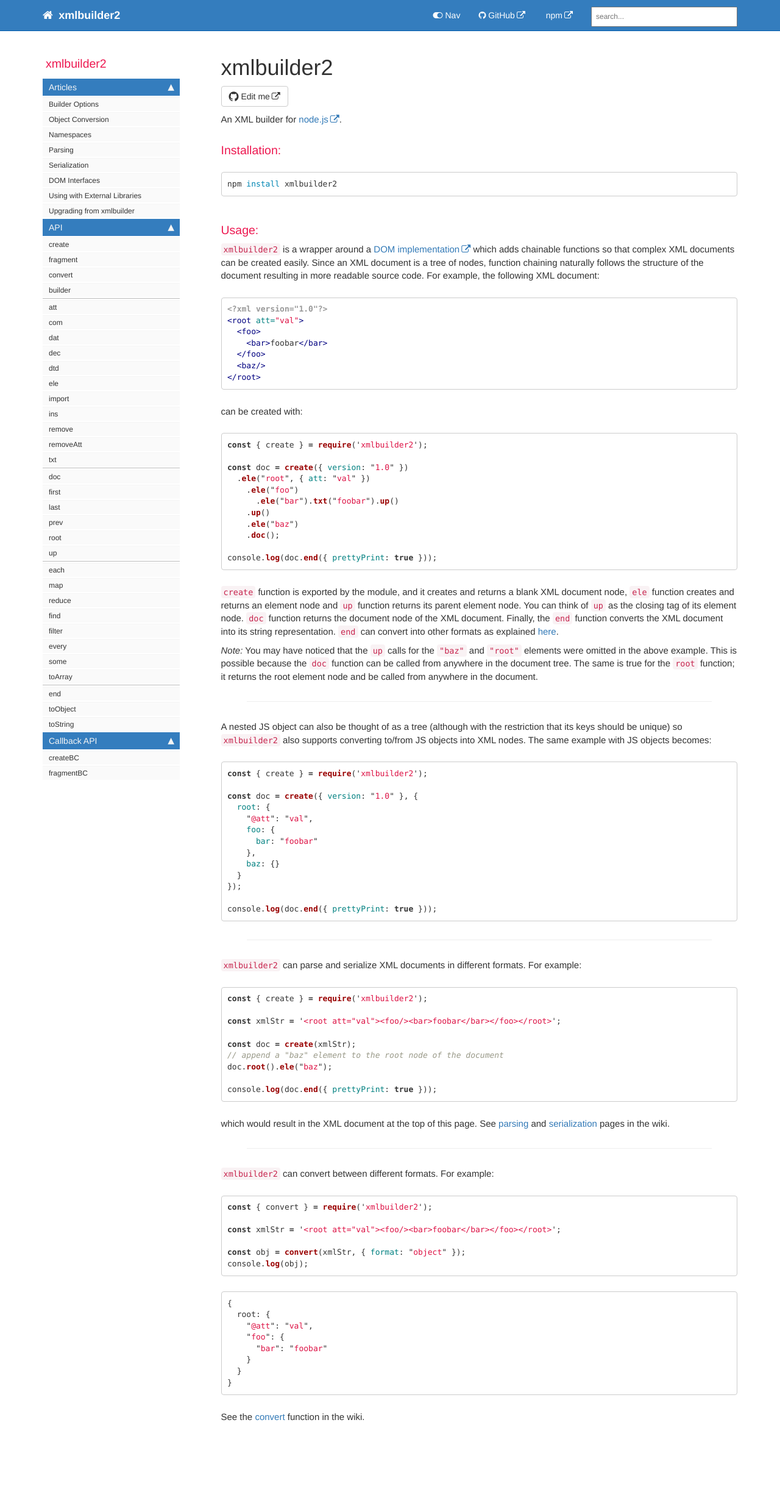
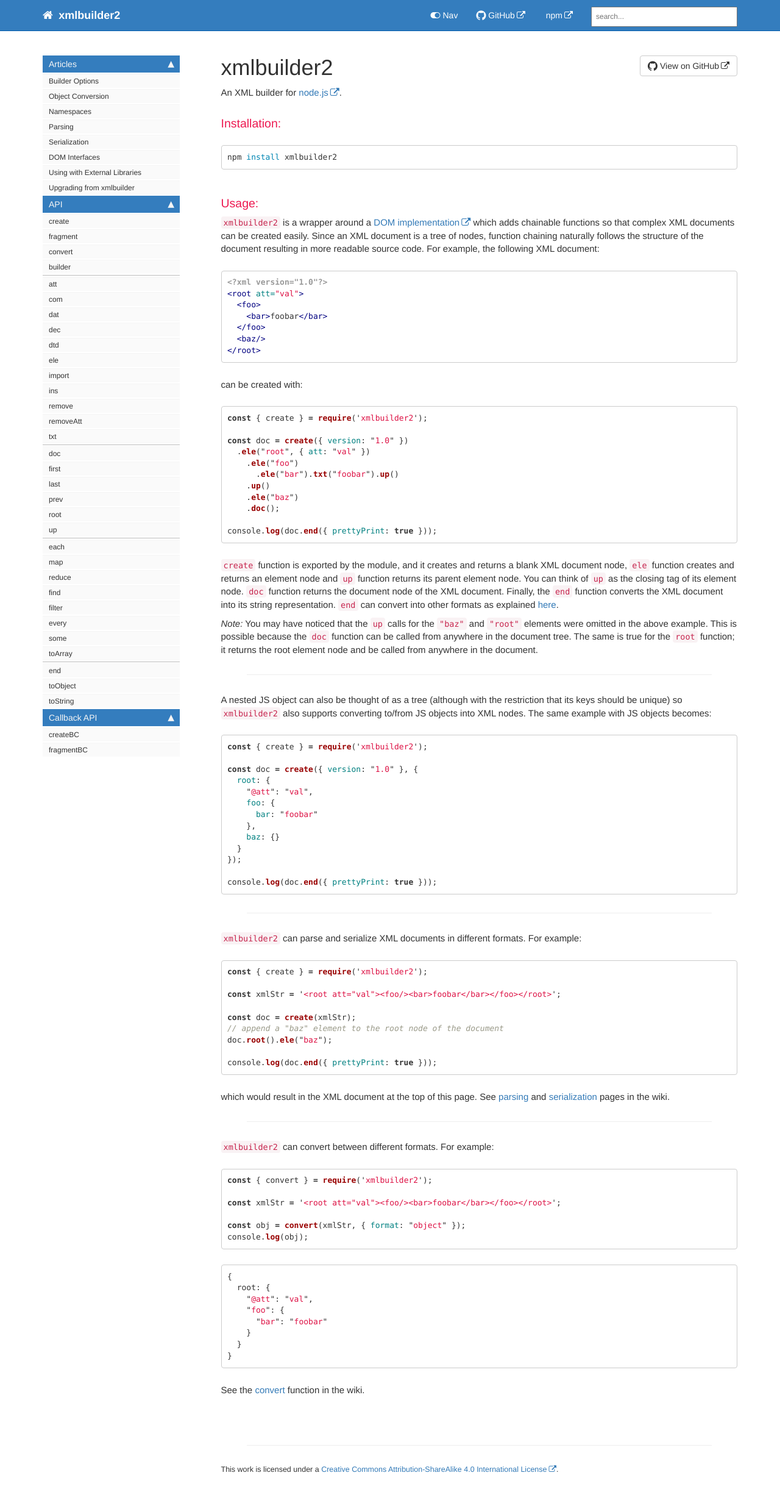
Before and after one commit to oozcitak/xmlbuilder2, a Jekyll site: the page built from docs/index.md, in a window 1280 px wide. Shown: the whole page at 61% size. Built offline with Jekyll 4.4.1, drawn with Linux system fonts in a browser that asks for light colours; comment, search, counter and statistics services are not loaded; before the commit the page ends 2364 px from its top, so only the background shows below that.

Commit message:
Fix GitHub and license links

```diff
--- a/docs/_config.yml
+++ b/docs/_config.yml
@@ -12,7 +12,7 @@
 company_name: Your company
 # this appears in the footer
 
-github_editme_path: oozcitak/xmlbuilder2/blob/gh-pages/
+github_editme_path: oozcitak/xmlbuilder2/blob/master/docs/
 # if you're using Github, provide the basepath to the branch you've created for reviews, following the sample here. if not, leave this value blank.
 
 google_analytics: UA-66296557-1
--- a/docs/_data/sidebars/api_sidebar.yml
+++ b/docs/_data/sidebars/api_sidebar.yml
@@ -1,7 +1,7 @@
 # This is your sidebar TOC. The sidebar code loops through sections here and provides the appropriate formatting.
 
 entries:
-- product: xmlbuilder2
+- product:
 - title: API
   levels: one
   folders:
--- a/docs/_data/topnav.yml
+++ b/docs/_data/topnav.yml
@@ -3,7 +3,7 @@
 topnav:
 - title: Topnav
   items:
-    - title: '<i class="fa fa-github"></i> GitHub'
+    - title: '<i class="fa fa-github fa-lg"></i> GitHub'
       external_url: https://github.com/oozcitak/xmlbuilder2
-    - title: '<i class="fa fa-npm"></i> npm'
+    - title: '<i class="fa fa-npm fa-lg"></i> npm'
       external_url: https://www.npmjs.com/package/xmlbuilder2
--- a/docs/_includes/footer.html
+++ b/docs/_includes/footer.html
@@ -1,9 +1,8 @@
 <footer>
-            <div class="row">
-                <div class="col-lg-12 footer">
-               &copy;{{ site.time | date: "%Y"  }} {{site.company_name}}. All rights reserved. <br />
-{% if page.last_updated %}<span>Page last updated:</span> {{page.last_updated}}<br/>{% endif %} Site last generated: {{ site.time | date: "%b %-d, %Y"  }} <br />
-<p><img src="{{ "images/company_logo.png" }}" alt="Company logo"/></p>
-                </div>
-            </div>
+    <hr/>
+    <div class="row">
+        <div class="col-lg-12 footer">
+          This work is licensed under a <a rel="license" href="http://creativecommons.org/licenses/by-sa/4.0/">Creative Commons Attribution-ShareAlike 4.0 International License</a>.
+        </div>
+    </div>
 </footer>
--- a/docs/_layouts/page.html
+++ b/docs/_layouts/page.html
@@ -3,7 +3,11 @@
 ---
 
 <div class="post-header">
-   <h1 class="post-title-main">{{ page.title }}</h1>
+   <h1 class="post-title-main">{{ page.title }}
+
+   <a style="float: right; margin: 0px;" target="_blank" rel="noopener" href="https://github.com/{{site.github_editme_path}}{{page.path}}" class="btn btn-default githubEditButton" role="button"><i class="fa fa-github fa-lg"></i> View on GitHub</a>
+
+   </h1>
 </div>
 
 {% if page.simple_map == true %}
@@ -41,8 +45,6 @@
 
     {% if site.github_editme_path %}
 
-    <a target="_blank" rel="noopener" href="https://github.com/{{site.github_editme_path}}{{page.path}}" class="btn btn-default githubEditButton" role="button"><i class="fa fa-github fa-lg"></i> Edit me</a>
-
     {% endif %}
 
    {{content}}
@@ -62,3 +64,5 @@
 {% include commento.html %}
 
 </div>
+
+{% include footer.html %}
--- a/docs/css/customstyles.css
+++ b/docs/css/customstyles.css
@@ -432,10 +432,6 @@
 span.projectTitle {
     font-family: Helvetica;
     font-weight: bold;
-}
-
-.footer {
-    text-align: right;
 }
 
 .footerMeta {
```
